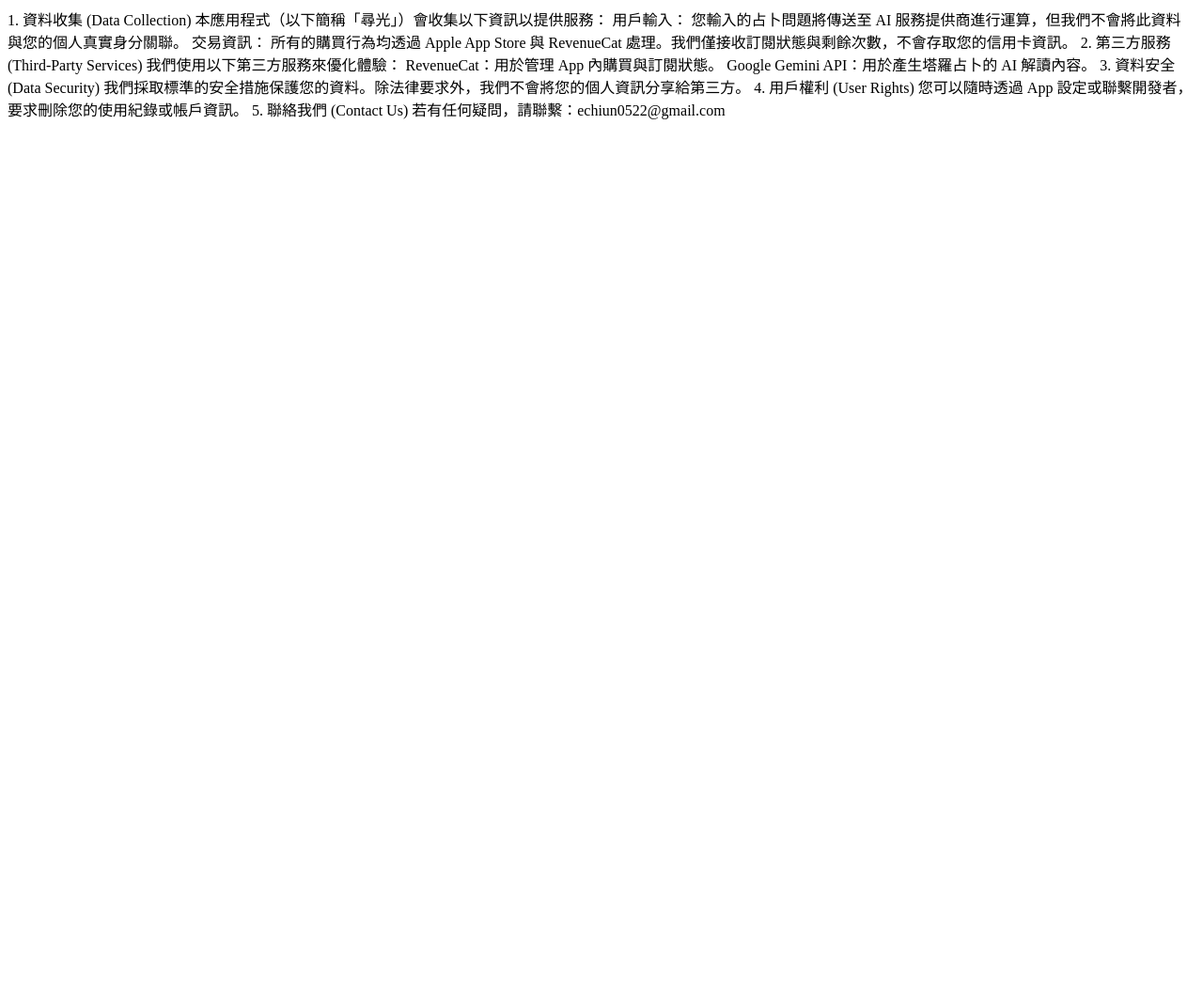
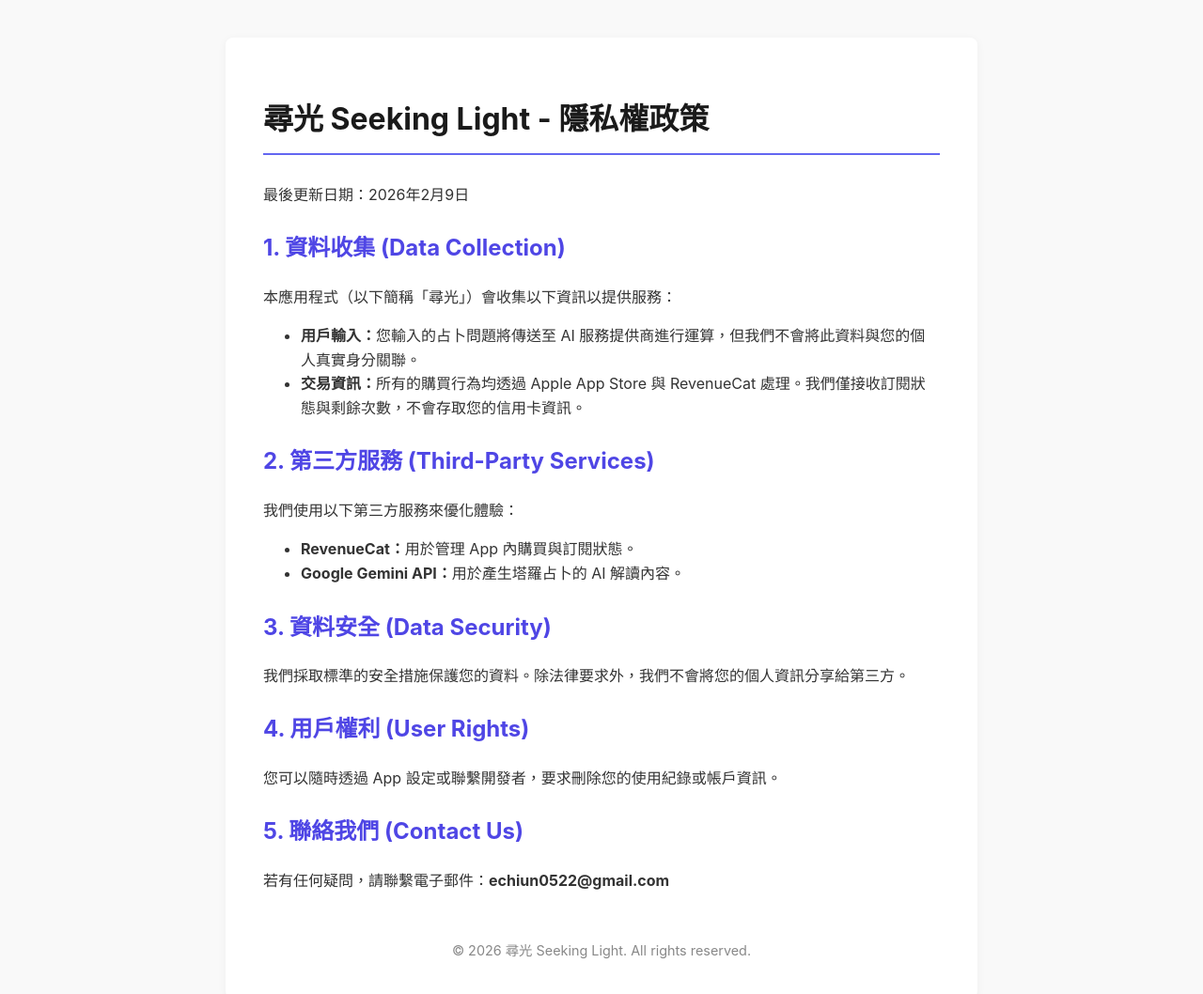
Before and after one commit to echiunwangzi/tarot-privacy-policy, a plain HTML site: page index.html in a window 1280 px wide. Shown: the whole page at 94% size. Before the commit the page ends 800 px from the top, so only its background shows below. Drawn offline with Linux system fonts and the light colour scheme.

Commit message:
Update index.html

```diff
--- a/index.html
+++ b/index.html
@@ -1,17 +1,78 @@
-1. 資料收集 (Data Collection) 本應用程式（以下簡稱「尋光」）會收集以下資訊以提供服務：
+<!DOCTYPE html>
+<html lang="zh-TW">
+<head>
+    <meta charset="UTF-8">
+    <meta name="viewport" content="width=device-width, initial-scale=1.0">
+    <title>尋光 Seeking Light - 隱私權政策</title>
+    <style>
+        body {
+            font-family: -apple-system, BlinkMacSystemFont, "Segoe UI", Roboto, Helvetica, Arial, sans-serif;
+            line-height: 1.6;
+            color: #333;
+            max-width: 800px;
+            margin: 0 auto;
+            padding: 40px 20px;
+            background-color: #f9f9f9;
+        }
+        .container {
+            background: #fff;
+            padding: 40px;
+            border-radius: 8px;
+            box-shadow: 0 2px 10px rgba(0,0,0,0.05);
+        }
+        h1 {
+            color: #1a1a1a;
+            border-bottom: 2px solid #6366f1;
+            padding-bottom: 10px;
+            margin-bottom: 30px;
+        }
+        h2 {
+            color: #4f46e5;
+            margin-top: 25px;
+        }
+        p {
+            margin-bottom: 15px;
+        }
+        .footer {
+            margin-top: 50px;
+            font-size: 0.9em;
+            color: #888;
+            text-align: center;
+        }
+    </style>
+</head>
+<body>
+    <div class="container">
+        <h1>尋光 Seeking Light - 隱私權政策</h1>
 
-用戶輸入： 您輸入的占卜問題將傳送至 AI 服務提供商進行運算，但我們不會將此資料與您的個人真實身分關聯。
+        <p>最後更新日期：2026年2月9日</p>
 
-交易資訊： 所有的購買行為均透過 Apple App Store 與 RevenueCat 處理。我們僅接收訂閱狀態與剩餘次數，不會存取您的信用卡資訊。
+        <h2>1. 資料收集 (Data Collection)</h2>
+        <p>本應用程式（以下簡稱「尋光」）會收集以下資訊以提供服務：</p>
+        <ul>
+            <li><strong>用戶輸入：</strong>您輸入的占卜問題將傳送至 AI 服務提供商進行運算，但我們不會將此資料與您的個人真實身分關聯。</li>
+            <li><strong>交易資訊：</strong>所有的購買行為均透過 Apple App Store 與 RevenueCat 處理。我們僅接收訂閱狀態與剩餘次數，不會存取您的信用卡資訊。</li>
+        </ul>
 
-2. 第三方服務 (Third-Party Services) 我們使用以下第三方服務來優化體驗：
+        <h2>2. 第三方服務 (Third-Party Services)</h2>
+        <p>我們使用以下第三方服務來優化體驗：</p>
+        <ul>
+            <li><strong>RevenueCat：</strong>用於管理 App 內購買與訂閱狀態。</li>
+            <li><strong>Google Gemini API：</strong>用於產生塔羅占卜的 AI 解讀內容。</li>
+        </ul>
 
-RevenueCat：用於管理 App 內購買與訂閱狀態。
+        <h2>3. 資料安全 (Data Security)</h2>
+        <p>我們採取標準的安全措施保護您的資料。除法律要求外，我們不會將您的個人資訊分享給第三方。</p>
 
-Google Gemini API：用於產生塔羅占卜的 AI 解讀內容。
+        <h2>4. 用戶權利 (User Rights)</h2>
+        <p>您可以隨時透過 App 設定或聯繫開發者，要求刪除您的使用紀錄或帳戶資訊。</p>
 
-3. 資料安全 (Data Security) 我們採取標準的安全措施保護您的資料。除法律要求外，我們不會將您的個人資訊分享給第三方。
+        <h2>5. 聯絡我們 (Contact Us)</h2>
+        <p>若有任何疑問，請聯繫電子郵件：<strong>echiun0522@gmail.com</strong></p>
 
-4. 用戶權利 (User Rights) 您可以隨時透過 App 設定或聯繫開發者，要求刪除您的使用紀錄或帳戶資訊。
-
-5. 聯絡我們 (Contact Us) 若有任何疑問，請聯繫：echiun0522@gmail.com
+        <div class="footer">
+            © 2026 尋光 Seeking Light. All rights reserved.
+        </div>
+    </div>
+</body>
+</html>
```
